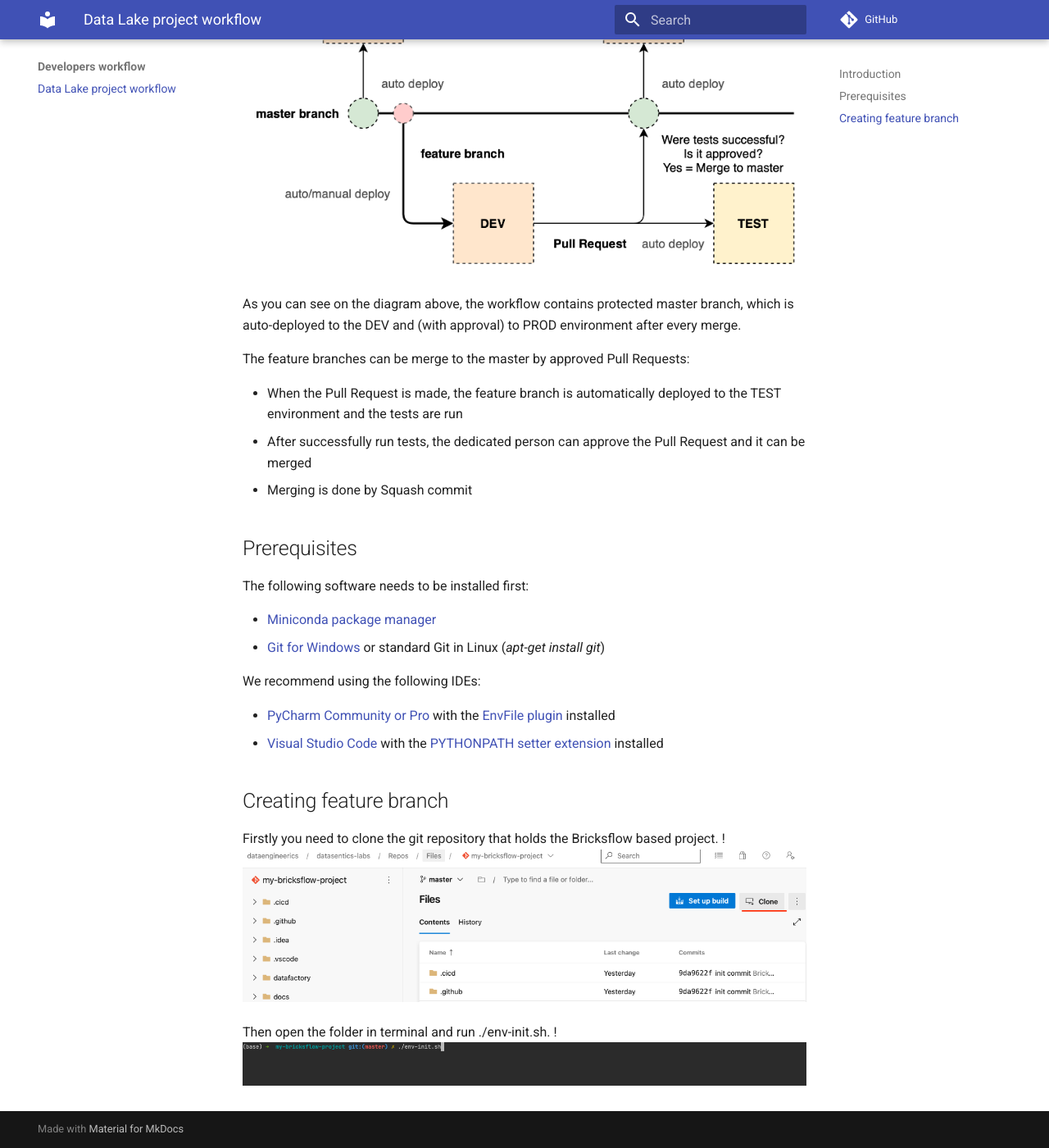
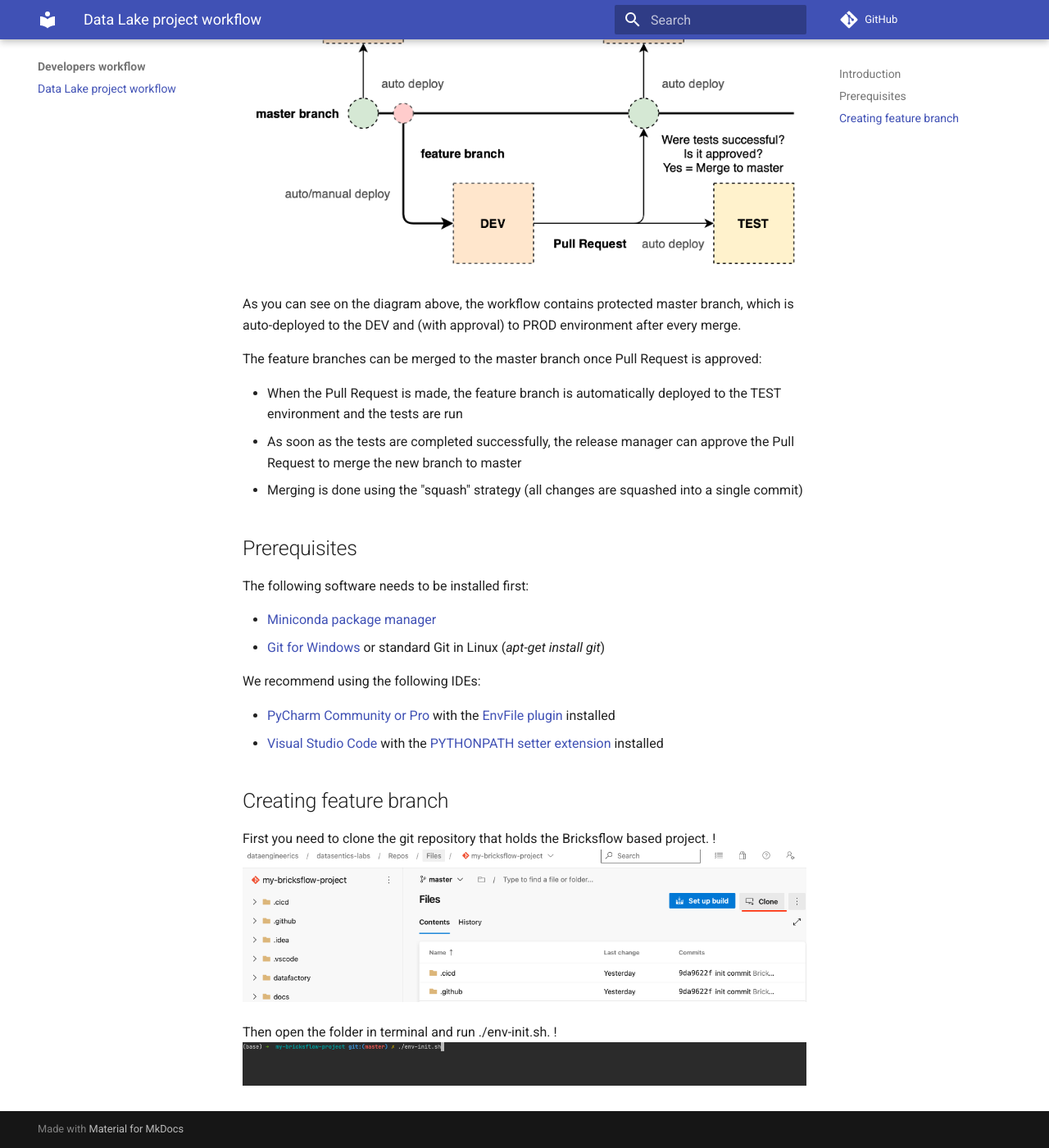
Before and after one commit to daipe-ai/platform-docs, an MkDocs documentation site: the page built from docs/developers-workflow/datalake-project-workflow.md, in a window 1280 px wide and 1400 px high, scrolled down 708 px. Shown: the whole window at 82% size. Built offline with MkDocs 1.6.1 and Material for MkDocs 9.7.7, drawn with Linux system fonts in a browser that asks for light colours; comment, search, counter and statistics services are not loaded.

Commit message:
proofreading

```diff
--- a/docs/developers-workflow/datalake-project-workflow.md
+++ b/docs/developers-workflow/datalake-project-workflow.md
@@ -13,12 +13,11 @@ In the current setup the DEV and TEST are located under one Subscription and PRO
 
 As you can see on the diagram above, the workflow contains protected master branch, which is auto-deployed to the DEV and (with approval) to PROD environment after every merge.
 
-The feature branches can be merge to the master by approved Pull Requests:
+The feature branches can be merged to the master branch once Pull Request is approved:
 
 - When the Pull Request is made, the feature branch is automatically deployed to the TEST environment and the tests are run
-- After successfully run tests, the dedicated person can approve the Pull Request and it can be merged
-- Merging is done by Squash commit
-
+- As soon as the tests are completed successfully, the release manager can approve the Pull Request to merge the new branch to master
+- Merging is done using the "squash" strategy (all changes are squashed into a single commit)
 
 ## Prerequisites
 
@@ -34,7 +33,7 @@ We recommend using the following IDEs:
 
 ## Creating feature branch
 
-Firstly you need to clone the git repository that holds the Bricksflow based project.
+First you need to clone the git repository that holds the Bricksflow based project.
 !![](../images/bricks_clone.png)
 
 Then open the folder in terminal and run ./env-init.sh.
```
